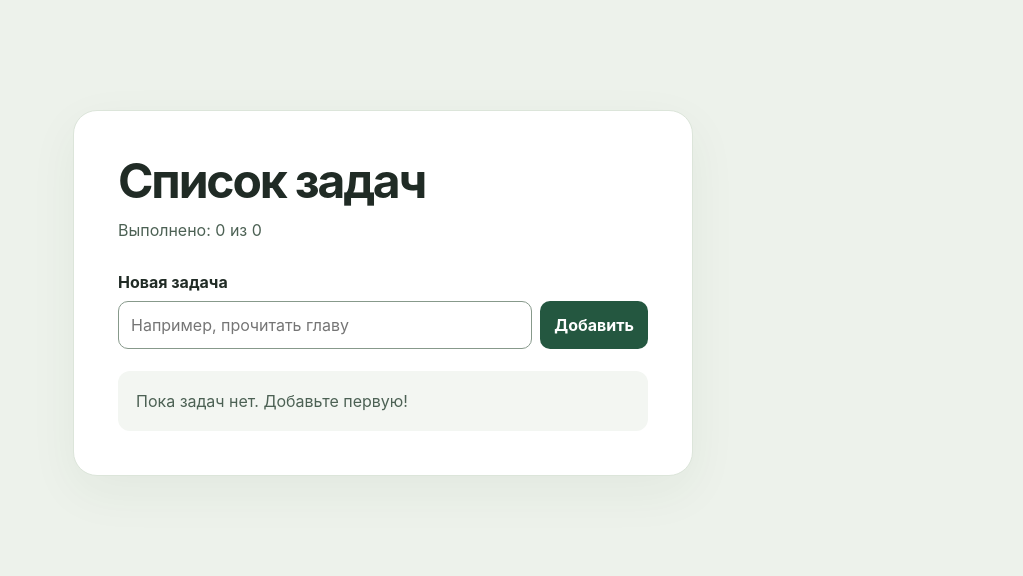
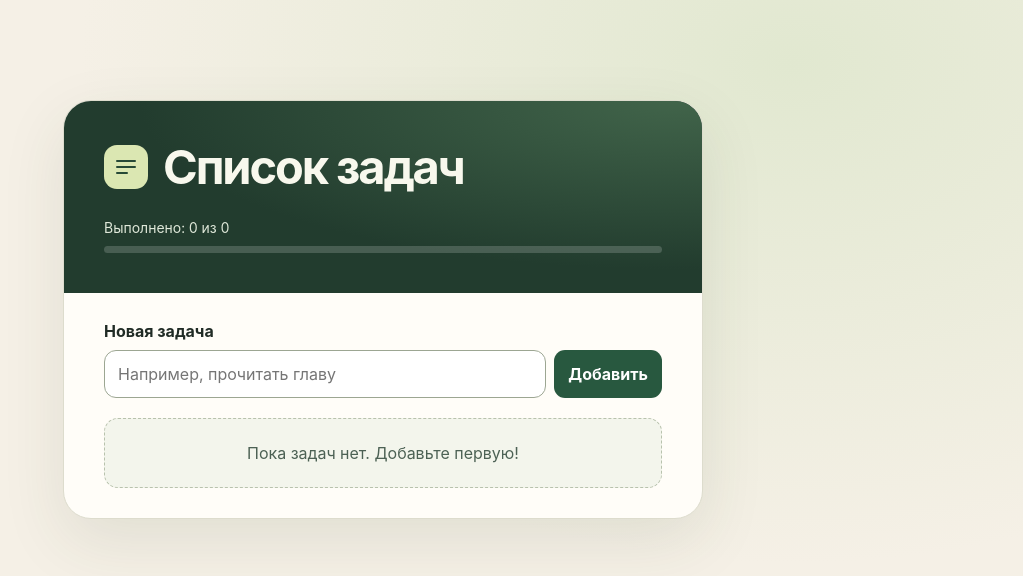
Before and after one commit to solisiaa/testtask, a plain HTML site: page index.html in a window 1280 px wide. Shown: the whole page, without its empty margins (257-1280 px from the left). Drawn offline with Linux system fonts and the light colour scheme.

Commit message:
Refine task list design and show progress

```diff
--- a/app.js
+++ b/app.js
@@ -3,6 +3,7 @@ const form = document.querySelector('form');
 const taskInput = document.querySelector('#task');
 const list = document.querySelector('ul');
 const count = document.querySelector('#count');
+const progress = document.querySelector('#progress');
 const empty = document.querySelector('#empty');
 const error = document.querySelector('#error');
 
@@ -35,7 +36,10 @@ function save(nextTasks) {
 
 function updateSummary() {
   empty.hidden = tasks.length > 0;
-  count.textContent = `Выполнено: ${tasks.filter(task => task.done).length} из ${tasks.length}`;
+  const completed = tasks.filter(task => task.done).length;
+  count.textContent = `Выполнено: ${completed} из ${tasks.length}`;
+  progress.max = tasks.length || 1;
+  progress.value = completed;
 }
 
 function createRow(task) {
--- a/index.html
+++ b/index.html
@@ -10,8 +10,14 @@
 <body>
   <main>
     <header>
-      <h1>Список задач</h1>
-      <p id="count" aria-live="polite"></p>
+      <div class="heading">
+        <div class="mark" aria-hidden="true"><i></i><i></i><i></i></div>
+        <h1>Список задач</h1>
+      </div>
+      <div class="summary">
+        <p id="count" aria-live="polite"></p>
+        <progress id="progress" value="0" max="1" aria-label="Прогресс выполнения"></progress>
+      </div>
     </header>
     <form>
       <label for="task">Новая задача</label>
--- a/style.css
+++ b/style.css
@@ -1,41 +1,105 @@
 :root {
   font-family: Inter, system-ui, sans-serif;
   color: #202b25;
-  background: #edf2eb;
+  background: #f5f0e6;
   line-height: 1.5;
 }
 * { box-sizing: border-box; }
-body { margin: 0; padding: clamp(24px, 9vw, 110px) 16px 40px; }
+body {
+  min-height: 100vh;
+  margin: 0;
+  padding: clamp(24px, 9vw, 100px) 16px 40px;
+  background: radial-gradient(ellipse at 82% 8%, #e1e8d0, transparent 48%);
+}
 main {
-  max-width: 620px;
+  overflow: hidden;
+  max-width: 640px;
   margin: auto;
-  padding: clamp(20px, 5vw, 44px);
-  background: #fff;
-  border: 1px solid #dce5da;
-  border-radius: 24px;
-  box-shadow: 0 16px 50px #24402b0e;
+  background: #fffdf8;
+  border: 1px solid #dddccd;
+  border-radius: 28px;
+  box-shadow: 0 22px 64px #33402b1a;
 }
-h1 { margin: 0; font-size: clamp(30px, 7vw, 48px); letter-spacing: -.045em; line-height: 1.1; }
-#count { color: #4c6154; margin: 10px 0 28px; }
+header {
+  padding: clamp(22px, 5vw, 40px);
+  color: #f8f8ed;
+  background: radial-gradient(ellipse at 96% 0%, #41644a, transparent 62%), #223c2e;
+}
+.heading { display: flex; align-items: center; gap: 15px; }
+.mark {
+  flex: none;
+  width: 44px;
+  height: 44px;
+  display: grid;
+  align-content: center;
+  justify-content: center;
+  gap: 4px;
+  border-radius: 13px;
+  background: #dbe7b2;
+}
+.mark i { display: block; width: 20px; height: 2px; border-radius: 2px; background: #264936; }
+.mark i:last-child { width: 12px; }
+h1 { margin: 0; font-size: clamp(27px, 6vw, 47px); letter-spacing: -.045em; line-height: 1.1; }
+.summary { margin-top: 24px; }
+#count { color: #dfe8d9; margin: 0 0 8px; font-size: 14px; font-variant-numeric: tabular-nums; }
+progress {
+  display: block;
+  width: 100%;
+  height: 7px;
+  appearance: none;
+  border: 0;
+  border-radius: 12px;
+  background: #ffffff2c;
+  accent-color: #dbe7b2;
+}
+progress::-webkit-progress-bar { border-radius: 12px; background: transparent; }
+progress::-webkit-progress-value { border-radius: 12px; background: #dbe7b2; }
+progress::-moz-progress-bar { border-radius: 12px; background: #dbe7b2; }
+form, #error, #empty, ul { margin-inline: clamp(20px, 5vw, 40px); }
+form { margin-block: 26px 20px; }
 form > label { display: block; font-weight: 650; margin-bottom: 7px; }
 .entry { display: flex; gap: 8px; }
 input, button { font: inherit; }
-#task { flex: 1; min-width: 0; padding: 11px 12px; border: 1px solid #87998b; border-radius: 10px; }
-button { cursor: pointer; padding: 10px 14px; border: 0; border-radius: 10px; font-weight: 650; }
-button[type=submit] { color: white; background: #245740; }
+#task {
+  flex: 1;
+  min-width: 0;
+  padding: 11px 13px;
+  border: 1px solid #9ca692;
+  border-radius: 12px;
+  background: #fff;
+}
+button { cursor: pointer; padding: 10px 14px; border: 0; border-radius: 11px; font-weight: 650; }
+button[type=submit] { color: white; background: #28583f; }
 button[type=submit]:hover { background: #19422f; }
 :focus-visible { outline: 3px solid #317454; outline-offset: 3px; }
-#empty { margin: 22px 0 0; padding: 18px; border-radius: 12px; background: #f3f6f2; color: #4c6154; }
+#empty {
+  margin-block: 0 30px;
+  padding: 22px 14px;
+  border: 1px dashed #b8c2ad;
+  border-radius: 14px;
+  background: #f3f5ec;
+  color: #4c6154;
+  text-align: center;
+}
 #error { color: #982a36; }
-ul { list-style: none; padding: 0; margin: 20px 0 0; }
-ul:empty { margin: 0; }
-li { display: flex; gap: 10px; align-items: center; padding: 10px 0; border-top: 1px solid #dce5da; }
-li label { display: flex; align-items: center; gap: 10px; flex: 1; min-width: 0; cursor: pointer; }
+ul { display: grid; gap: 9px; list-style: none; padding: 0; margin-block: 0 30px; }
+ul:empty { display: none; }
+li {
+  display: flex;
+  gap: 10px;
+  align-items: center;
+  padding: 8px 10px 8px 13px;
+  border: 1px solid #e1e4d7;
+  border-radius: 14px;
+  background: #f7f7f0;
+}
+li:has(input:checked) { background: #edf3e8; }
+li label { display: flex; align-items: center; gap: 11px; flex: 1; min-width: 0; cursor: pointer; }
 li span { overflow-wrap: anywhere; }
 li input { width: 20px; height: 20px; flex: none; margin: 0; accent-color: #245740; }
 li input:checked + span { color: #536258; text-decoration: line-through; }
-li button { color: #852c37; background: #fcf0f1; }
-li button:hover { background: #f8dee2; }
+li button { color: #785055; background: transparent; font-size: 14px; }
+li button:hover { color: #852c37; background: #f8e6e6; }
 @media (max-width: 380px) {
   .entry { flex-direction: column; }
 }
```
